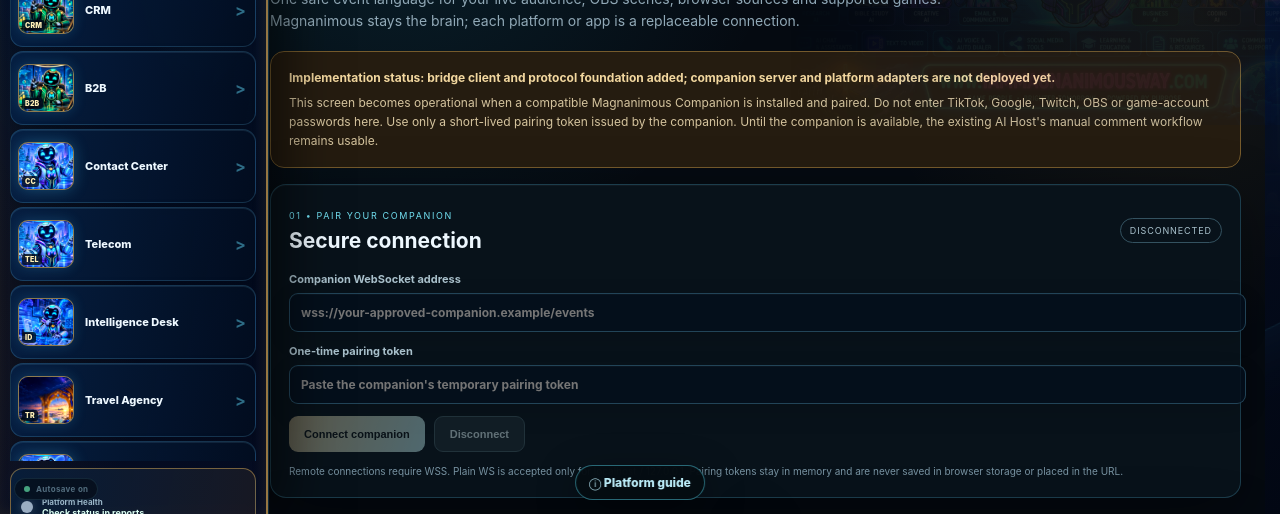
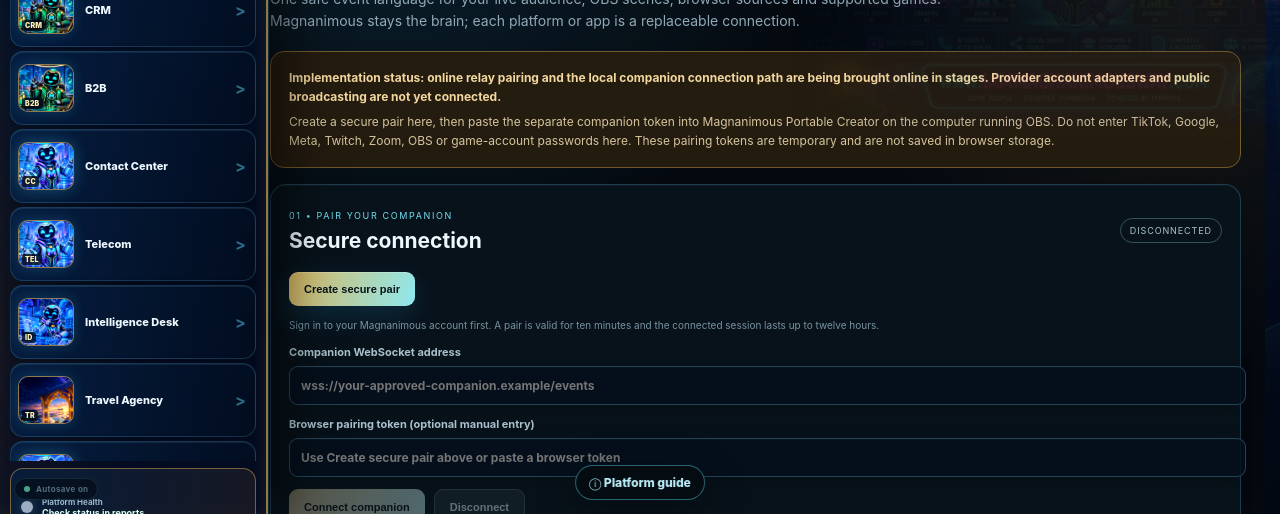
Before and after one commit to IAMGodmatters/IAMMagnanimousway.js, a Next.js app in the folder frontend/: page /tiktok-live/bridge in a window 1280 px wide. Shown: the part 286-800 px from the top of the page. Built offline with nearby package versions, Linux system fonts and the light colour scheme; no server answers.

Commit message:
Add secure online bridge pairing flow to Creator Bridge UI

```diff
--- a/frontend/app/tiktok-live/bridge/page.tsx
+++ b/frontend/app/tiktok-live/bridge/page.tsx
@@ -9,6 +9,8 @@ type CommandAction = 'scene.set' | 'overlay.show' | 'overlay.hide' | 'audio.cue'
 export default function LiveEventBridgePage() {
   const [endpoint,setEndpoint]=useState('');
   const [pairingToken,setPairingToken]=useState('');
+  const [companionToken,setCompanionToken]=useState('');
+  const [pairBusy,setPairBusy]=useState(false);
   const [status,setStatus]=useState<LiveBridgeStatus>('disconnected');
   const [events,setEvents]=useState<LiveEvent[]>([]);
   const [error,setError]=useState('');
@@ -20,22 +22,49 @@ export default function LiveEventBridgePage() {
 
   useEffect(()=>()=>{clientRef.current?.disconnect();clientRef.current=null;},[]);
 
+  function startClient(targetEndpoint:string,targetToken:string) {
+    clientRef.current?.disconnect();
+    const client=createLiveBridgeClient(targetEndpoint,targetToken,{
+      onStatus:setStatus,
+      onEvent:event=>setEvents(current=>[event,...current.filter(item=>item.eventId!==event.eventId)].slice(0,50)),
+      onError:setError,
+    });
+    clientRef.current=client;
+  }
+
   function connect() {
     setError('');setNotice('');
     try {
-      clientRef.current?.disconnect();
-      const client=createLiveBridgeClient(endpoint,pairingToken,{
-        onStatus:setStatus,
-        onEvent:event=>setEvents(current=>[event,...current.filter(item=>item.eventId!==event.eventId)].slice(0,50)),
-        onError:setError,
-      });
-      clientRef.current=client;
+      startClient(endpoint,pairingToken);
       setPairingToken('');
-      setNotice('Connection requested. Wait for the companion to authenticate and report READY.');
+      setNotice('Connection requested. Wait for the local companion to authenticate and report READY.');
     } catch (cause) {
       setStatus('error');
       setError(cause instanceof Error?cause.message:'The bridge could not be started.');
     }
+  }
+
+  async function createPair() {
+    setPairBusy(true);setError('');setNotice('');
+    try {
+      const response=await fetch('/api/live-bridge/pair',{method:'POST',headers:{'content-type':'application/json'},body:'{}',cache:'no-store'});
+      const data=await response.json().catch(()=>({}));
+      if(!response.ok)throw new Error(data.detail||'Sign in to Magnanimous before creating a bridge pair.');
+      setEndpoint(data.endpoint);
+      setPairingToken('');
+      setCompanionToken(data.companionToken);
+      startClient(data.endpoint,data.browserToken);
+      setNotice('Browser side connected. Copy the companion token into Magnanimous Portable Creator within ten minutes.');
+    } catch(cause) {
+      setStatus('error');
+      setError(cause instanceof Error?cause.message:'A secure pairing could not be created.');
+    } finally {setPairBusy(false);}
+  }
+
+  async function copyCompanionToken() {
+    if(!companionToken)return;
+    try {await navigator.clipboard.writeText(companionToken);setNotice('Companion token copied. Paste it only into your local Magnanimous Portable Creator.');}
+    catch {setError('Clipboard access was unavailable. Select and copy the companion token manually.');}
   }
 
   function disconnect() {
@@ -71,22 +100,28 @@ export default function LiveEventBridgePage() {
         <p>One safe event language for your live audience, OBS scenes, browser sources and supported games. Magnanimous stays the brain; each platform or app is a replaceable connection.</p>
       </section>
       <section className="boundary">
-        <b>Implementation status: bridge client and protocol foundation added; companion server and platform adapters are not deployed yet.</b>
-        <p>This screen becomes operational when a compatible Magnanimous Companion is installed and paired. Do not enter TikTok, Google, Twitch, OBS or game-account passwords here. Use only a short-lived pairing token issued by the companion. Until the companion is available, the existing AI Host's manual comment workflow remains usable.</p>
+        <b>Implementation status: online relay pairing and the local companion connection path are being brought online in stages. Provider account adapters and public broadcasting are not yet connected.</b>
+        <p>Create a secure pair here, then paste the separate companion token into Magnanimous Portable Creator on the computer running OBS. Do not enter TikTok, Google, Meta, Twitch, Zoom, OBS or game-account passwords here. These pairing tokens are temporary and are not saved in browser storage.</p>
       </section>
       <section className="panel">
         <div className="panelHead"><div><small>01 • PAIR YOUR COMPANION</small><h2>Secure connection</h2></div><span className={connected?'online':'offline'}>{status.toUpperCase()}</span></div>
+        <button onClick={createPair} disabled={pairBusy}>{pairBusy?'Creating secure pair…':'Create secure pair'}</button>
+        <p className="hint">Sign in to your Magnanimous account first. A pair is valid for ten minutes and the connected session lasts up to twelve hours.</p>
         <label>Companion WebSocket address
           <input value={endpoint} onChange={e=>setEndpoint(e.target.value)} placeholder="wss://your-approved-companion.example/events" autoComplete="off" />
         </label>
-        <label>One-time pairing token
-          <input value={pairingToken} onChange={e=>setPairingToken(e.target.value)} type="password" placeholder="Paste the companion's temporary pairing token" autoComplete="new-password" />
+        <label>Browser pairing token (optional manual entry)
+          <input value={pairingToken} onChange={e=>setPairingToken(e.target.value)} type="password" placeholder="Use Create secure pair above or paste a browser token" autoComplete="new-password" />
         </label>
+        {companionToken&&<label>Companion token — paste into the local USB Creator
+          <input value={companionToken} readOnly type="password" autoComplete="off" />
+          <button className="secondary" onClick={copyCompanionToken}>Copy companion token</button>
+        </label>}
         <div className="actions">
           <button onClick={connect} disabled={!endpoint.trim()||pairingToken.trim().length<16}>Connect companion</button>
           <button className="secondary" onClick={disconnect} disabled={status==='disconnected'}>Disconnect</button>
         </div>
-        <p className="hint">Remote connections require WSS. Plain WS is accepted only for localhost / 127.0.0.1. Pairing tokens stay in memory and are never saved in browser storage or placed in the URL.</p>
+        <p className="hint">Remote connections require WSS. The browser and local companion use different temporary tokens. Tokens stay in memory and are never saved in browser storage or placed in the URL.</p>
       </section>
       <section className="grid">
         <div className="panel">
```
